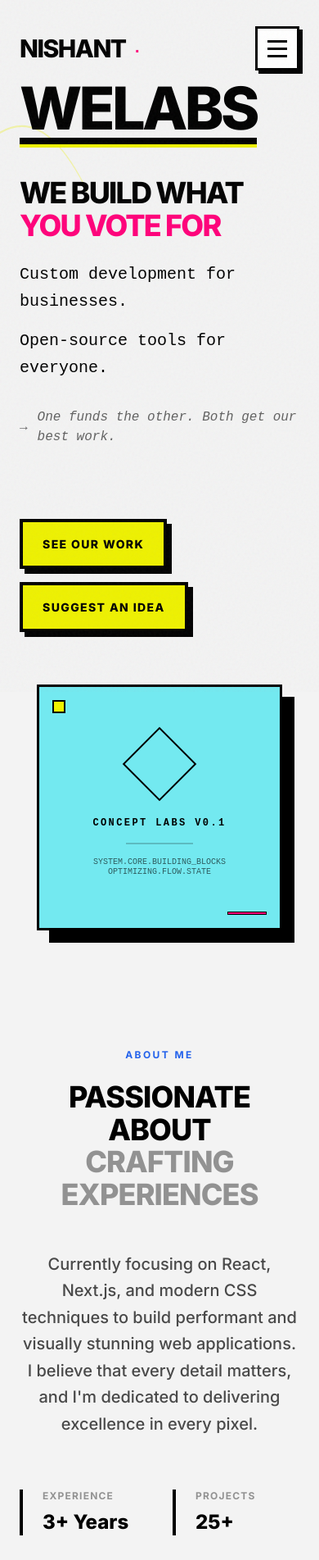
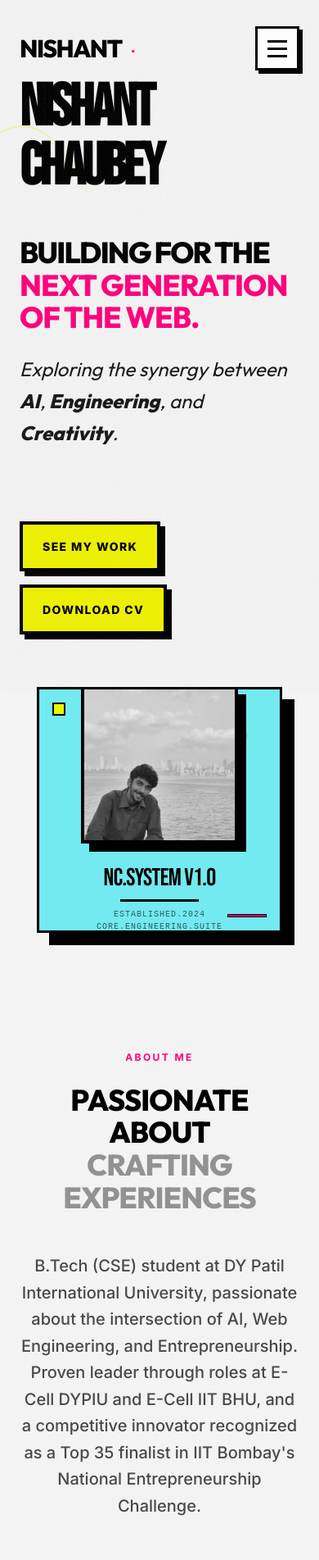
Before and after one commit to nishantchaubeyy/nishantchaubey, a React (Vite) app: page / in a window 390 px wide. Shown: the top 1903 px of the page at 82% size. Built offline with nearby package versions, Linux system fonts and the light colour scheme.

Commit message:
Fix the portfolio

```diff
--- a/index.html
+++ b/index.html
@@ -5,11 +5,16 @@
   <meta charset="UTF-8" />
   <link rel="icon" type="image/svg+xml" href="/favicon.svg" />
   <meta name="viewport" content="width=device-width, initial-scale=1.0" />
-  <title>Portfolio | Creative Developer</title>
+  <title>Nishant Chaubey | Architectural Digital Systems & AI Engineer</title>
+  <meta name="description"
+    content="Portfolio of Nishant Chaubey, a B.Tech CSE student specializing in Scalable Digital Systems, Cloud Infrastructure, and AI-driven solutions." />
+  <meta name="keywords"
+    content="Nishant Chaubey, Portfolio, Software Engineer, B.Tech CSE, AI, Web Development, Brutalist Design" />
+  <meta name="author" content="Nishant Chaubey" />
   <link rel="preconnect" href="https://fonts.googleapis.com">
   <link rel="preconnect" href="https://fonts.gstatic.com" crossorigin>
   <link
-    href="https://fonts.googleapis.com/css2?family=Inter:wght@400;500;600;700;800&family=Poppins:wght@600;700;800;900&display=swap"
+    href="https://fonts.googleapis.com/css2?family=Bebas+Neue&family=Inter:wght@400;500;600;700;800&family=Outfit:wght@400;600;800&family=Poppins:wght@600;700;800;900&display=swap"
     rel="stylesheet">
 </head>
 
--- a/src/components/About.jsx
+++ b/src/components/About.jsx
@@ -12,7 +12,7 @@ const About = () => {
                     transition={{ duration: 0.8 }}
                     className="space-y-6"
                 >
-                    <p className="text-xs font-bold tracking-[0.2em] uppercase text-blue-600">ABOUT ME</p>
+                    <p className="text-xs font-bold tracking-[0.2em] uppercase text-brutalist-pink">ABOUT ME</p>
                     <h2 className="text-4xl md:text-6xl font-display font-black tracking-tight leading-[1.1] text-black">
                         PASSIONATE ABOUT <br />
                         <span className="text-black/40">CRAFTING EXPERIENCES</span>
@@ -27,19 +27,19 @@ const About = () => {
                     className="max-w-3xl space-y-8"
                 >
                     <p className="text-xl md:text-2xl text-black/70 leading-relaxed font-medium">
-                        Currently focusing on React, Next.js, and modern CSS techniques to build
-                        performant and visually stunning web applications. I believe that
-                        every detail matters, and I'm dedicated to delivering excellence in every pixel.
+                        B.Tech (CSE) student at DY Patil International University, passionate about the intersection of AI, Web Engineering, and Entrepreneurship.
+                        Proven leader through roles at E-Cell DYPIU and E-Cell IIT BHU, and a competitive innovator recognized as a Top 35 finalist in
+                        IIT Bombay's National Entrepreneurship Challenge.
                     </p>
 
-                    <div className="grid grid-cols-2 md:grid-cols-4 gap-8 pt-8">
+                    <div className="grid grid-cols-2 md:grid-cols-4 gap-8 pt-8 text-center md:text-left">
                         {[
-                            { label: 'Experience', value: '3+ Years' },
-                            { label: 'Projects', value: '25+' },
-                            { label: 'Happy Clients', value: '40+' },
-                            { label: 'Tech Stack', value: '10+' }
+                            { label: 'Major', value: 'B.Tech CSE' },
+                            { label: 'NEC Rank', value: 'Top 35' },
+                            { label: 'SIH 2025', value: 'Qualifier' },
+                            { label: 'Impact', value: '10+ Proj' }
                         ].map((stat, i) => (
-                            <div key={stat.label} className="space-y-2 border-l-4 border-black pl-6 text-left">
+                            <div key={stat.label} className="space-y-2 border-l-4 border-black pl-6">
                                 <p className="text-xs font-bold tracking-widest text-black/40 uppercase">{stat.label}</p>
                                 <p className="text-2xl font-display font-black text-black">{stat.value}</p>
                             </div>
--- a/src/components/Contact.jsx
+++ b/src/components/Contact.jsx
@@ -8,7 +8,7 @@ const Contact = () => {
         <section id="contact" className="py-24 md:py-32 px-6">
             <div className="max-w-7xl mx-auto space-y-16">
                 <div className="space-y-4">
-                    <p className="text-xs font-bold tracking-[0.2em] uppercase text-blue-600">GET IN TOUCH</p>
+                    <p className="text-xs font-bold tracking-[0.2em] uppercase text-brutalist-pink">GET IN TOUCH</p>
                     <h2 className="text-4xl md:text-6xl font-display font-black tracking-tight leading-[1.1] text-black">
                         LET'S WORK <br />
                         <span className="text-black/40">TOGETHER</span>
@@ -31,20 +31,26 @@ const Contact = () => {
 
                         <div className="space-y-6">
                             {[
-                                { label: 'EMAIL', value: 'hello@nishant.me', icon: Mail },
-                                { label: 'LINKEDIN', value: 'linkedin.com/in/nishant', icon: Linkedin },
-                                { label: 'GITHUB', value: 'github.com/nishant', icon: Github },
-                                { label: 'TWITTER', value: 'twitter.com/nishant', icon: Twitter }
+                                { label: 'EMAIL', value: 'nishantchaubey8004@gmail.com', href: 'mailto:nishantchaubey8004@gmail.com', icon: Mail, isEmail: true },
+                                { label: 'LINKEDIN', value: 'Nishant Chaubey', href: 'https://www.linkedin.com/in/nishant-chaubey-9b3080313?utm_source=share_via&utm_content=profile&utm_medium=member_android', icon: Linkedin },
+                                { label: 'GITHUB', value: 'nishantchaubeyy', href: 'https://github.com/nishantchaubeyy', icon: Github },
+                                { label: 'TWITTER', value: 'nishantchaubeyy', href: 'https://twitter.com/nishantchaubeyy', icon: Twitter }
                             ].map((link, i) => (
-                                <div key={link.label} className="group flex items-center gap-6 p-6 brutalist-card hover:bg-brutalist-cyan">
+                                <a
+                                    key={link.label}
+                                    href={link.href}
+                                    target={link.isEmail ? undefined : "_blank"}
+                                    rel="noopener noreferrer"
+                                    className="group flex items-center gap-6 p-6 brutalist-card hover:bg-brutalist-cyan transition-all"
+                                >
                                     <div className="p-4 border-2 border-black bg-white group-hover:bg-black group-hover:text-white transition-all shadow-[4px_4px_0_0_#000]">
                                         <link.icon className="w-6 h-6" />
                                     </div>
-                                    <div>
+                                    <div className="overflow-hidden">
                                         <p className="text-xs font-bold tracking-widest text-black/40 uppercase">{link.label}</p>
-                                        <p className="text-xl font-display font-black text-black tracking-tight">{link.value}</p>
+                                        <p className="text-lg font-display font-black text-black tracking-tight truncate">{link.value}</p>
                                     </div>
-                                </div>
+                                </a>
                             ))}
                         </div>
                     </motion.div>
--- a/src/components/Hero.jsx
+++ b/src/components/Hero.jsx
@@ -21,45 +21,33 @@ const Hero = () => {
                         <motion.h2
                             initial={{ opacity: 0, x: -20 }}
                             animate={{ opacity: 1, x: 0 }}
-                            className="text-7xl md:text-9xl font-display font-black tracking-tighter"
+                            className="text-7xl md:text-9xl font-bebas font-black tracking-tighter"
                         >
-                            WeLabs
+                            NISHANT CHAUBEY
                         </motion.h2>
-                        <motion.div
-                            initial={{ scaleX: 0 }}
-                            animate={{ scaleX: 1 }}
-                            transition={{ delay: 0.5, duration: 0.5 }}
-                            className="absolute -bottom-2 left-0 w-full h-2 bg-black origin-left shadow-[0_4px_0_#eef100]"
-                        />
                     </div>
-
                     <div className="space-y-6">
                         <motion.h1
                             initial={{ opacity: 0, y: 30 }}
                             animate={{ opacity: 1, y: 0 }}
                             transition={{ delay: 0.2 }}
-                            className="text-4xl md:text-6xl font-display font-black leading-[1.1] tracking-tighter flex flex-col"
+                            className="text-4xl md:text-6xl font-display font-black leading-[1.1] tracking-tighter"
                         >
-                            <span>We Build What</span>
-                            <span className="text-brutalist-pink">You Vote For</span>
+                            Building for the <br />
+                            <span className="text-brutalist-pink tracking-tight">Next Generation of the Web.</span>
                         </motion.h1>
 
                         <motion.div
                             initial={{ opacity: 0 }}
                             animate={{ opacity: 1 }}
                             transition={{ delay: 0.4 }}
-                            className="space-y-4 max-w-lg"
+                            className="space-y-4 max-w-2xl"
                         >
-                            <p className="text-xl md:text-2xl font-mono leading-relaxed">
-                                Custom development for businesses.
+                            <p className="text-2xl md:text-3xl font-display font-medium leading-relaxed opacity-90 italic">
+                                Exploring the synergy between <span className="text-black font-black">AI</span>,
+                                <span className="text-black font-black"> Engineering</span>, and
+                                <span className="text-black font-black"> Creativity</span>.
                             </p>
-                            <p className="text-xl md:text-2xl font-mono leading-relaxed">
-                                Open-source tools for everyone.
-                            </p>
-                            <div className="pt-4 flex items-center gap-3 text-brutalist-black/60 font-mono italic">
-                                <span>→</span>
-                                <span>One funds the other. Both get our best work.</span>
-                            </div>
                         </motion.div>
                     </div>
 
@@ -69,12 +57,16 @@ const Hero = () => {
                         transition={{ delay: 0.6 }}
                         className="flex flex-wrap gap-4 pt-10"
                     >
-                        <button className="brutalist-button bg-brutalist-yellow">
-                            See Our Work
-                        </button>
-                        <button className="brutalist-button bg-white">
-                            Suggest an Idea
-                        </button>
+                        <a href="#projects" className="brutalist-button bg-brutalist-yellow hover:translate-x-1 hover:translate-y-1 hover:shadow-none transition-all">
+                            See My Work
+                        </a>
+                        <a
+                            href="/Nishantresume.pdf"
+                            target="_blank"
+                            className="brutalist-button bg-white hover:translate-x-1 hover:translate-y-1 hover:shadow-none transition-all"
+                        >
+                            Download CV
+                        </a>
                     </motion.div>
                 </div>
 
@@ -90,19 +82,36 @@ const Hero = () => {
                         <div className="absolute inset-0 grid grid-cols-10 grid-rows-10 border border-black/5 opacity-20 pointer-events-none" />
 
                         {/* Artistic Element (Logo or Abstract Shape) */}
-                        <div className="flex flex-col items-center gap-4 text-center">
-                            <div className="w-16 h-16 border-2 border-black rotate-45 mb-4 group-hover:rotate-180 transition-transform duration-1000" />
-                            <p className="font-mono text-xs uppercase tracking-[0.2em] font-bold">Concept Labs v0.1</p>
-                            <div className="w-1/2 h-[2px] bg-black/20" />
-                            <p className="font-mono text-[10px] leading-tight opacity-60">
-                                SYSTEM.CORE.BUILDING_BLOCKS<br />
-                                OPTIMIZING.FLOW.STATE
-                            </p>
+                        <div className="flex flex-col items-center gap-6 text-center z-10">
+                            <motion.div
+                                initial={{ y: 20, opacity: 0 }}
+                                animate={{ y: 0, opacity: 1 }}
+                                transition={{ delay: 1 }}
+                                className="w-48 h-48 md:w-64 md:h-64 grayscale group-hover:grayscale-0 transition-all duration-700 border-4 border-black shadow-[10px_10px_0_0_#000] overflow-hidden rotate-3 group-hover:rotate-0"
+                            >
+                                <img
+                                    src="/profile.jpeg"
+                                    alt="Nishant Chaubey"
+                                    className="w-full h-full object-cover"
+                                    onError={(e) => {
+                                        e.target.src = 'https://images.unsplash.com/photo-1507003211169-0a1dd7228f2d?q=80&w=1000&auto=format&fit=crop';
+                                    }}
+                                />
+                            </motion.div>
+                            <div className="space-y-2">
+                                <p className="font-bebas text-3xl md:text-4xl tracking-tight">NC.SYSTEM v1.0</p>
+                                <div className="w-24 h-[3px] bg-black mx-auto" />
+                                <p className="font-mono text-[10px] uppercase tracking-widest opacity-60">
+                                    ESTABLISHED.2024<br />
+                                    CORE.ENGINEERING.SUITE
+                                </p>
+                            </div>
                         </div>
 
                         {/* Additional brutalist deco */}
                         <div className="absolute top-4 left-4 w-4 h-4 bg-brutalist-yellow border-2 border-black" />
                         <div className="absolute bottom-4 right-4 w-12 h-1 bg-brutalist-pink border border-black" />
+                        <div className="absolute top-10 right-10 w-8 h-8 rounded-full border-2 border-dashed border-black/20 animate-spin-slow" />
                     </div>
                 </motion.div>
             </div>
--- a/src/components/Projects.jsx
+++ b/src/components/Projects.jsx
@@ -5,35 +5,35 @@ import { Github } from './SocialIcons';
 
 const projects = [
     {
-        title: 'E-Commerce Platform',
-        description: 'A full-stack e-commerce marketplace built with React, Node.js, and Stripe integration.',
-        tech: ['React', 'Tailwind', 'Node.js', 'Stripe'],
-        image: 'https://images.unsplash.com/photo-1557821552-17105176677c?auto=format&fit=crop&q=80&w=1600',
-        github: '#',
+        title: 'OceraAi',
+        description: 'AI-driven data platform focusing on Oceanographic, Fisheries, and Molecular Biodiversity insights. Built for SIH 2025 Hackathon.',
+        tech: ['Python', 'FastAPI', 'TensorFlow', 'PostgreSQL'],
+        image: 'oceanographic_platform_mockup_1774519055188.png',
+        github: 'https://github.com/nishantchaubeyy/OceraAi',
+        live: 'https://nishantchaubeyy.github.io/OceraAi/'
+    },
+    {
+        title: 'The US Residency',
+        description: 'Complete hotel website and OTA integration with Google Hotel Center API, emphasizing mobile-first user experience and high-speed performance.',
+        tech: ['React.js', 'Firebase', 'SEO', 'Google API'],
+        image: 'hotel_portfolio_mockup_1774519071588.png',
+        github: 'https://github.com/theusresidency/usresidency.github.io',
+        live: 'https://theusresidency.github.io/usresidency.github.io/'
+    },
+    {
+        title: 'EduSync (LMS)',
+        description: 'A comprehensive education portal featuring course administration, student progress tracking, and interactive learning modules.',
+        tech: ['React', 'Node.js', 'Firebase'],
+        image: 'lms_mockup_1774522249160.png',
+        github: 'https://github.com/nishantchaubeyy/EduSync.git',
         live: '#'
     },
     {
-        title: 'AI Dashboard',
-        description: 'A sophisticated dashboard for AI monitoring and analytics with interactive charts.',
-        tech: ['Next.js', 'Typescript', 'Framer Motion', 'Chart.js'],
-        image: 'https://images.unsplash.com/photo-1551288049-bb1c00342153?auto=format&fit=crop&q=80&w=1600',
-        github: '#',
-        live: '#'
-    },
-    {
-        title: 'Modern Portfolio',
-        description: 'A clean, high-performance portfolio website with smooth animations and dark theme.',
-        tech: ['Vite', 'React', 'Tailwind CSS', 'Framer Motion'],
-        image: 'https://images.unsplash.com/photo-1517694712202-14dd9538aa97?auto=format&fit=crop&q=80&w=1600',
-        github: '#',
-        live: '#'
-    },
-    {
-        title: 'Task Management App',
-        description: 'A collaborative task management tool with real-time updates and drag-and-drop features.',
-        tech: ['React', 'Firebase', 'Tailwind', 'React-DnD'],
-        image: 'https://images.unsplash.com/photo-1484480974693-6ca0a78fb36b?auto=format&fit=crop&q=80&w=1600',
-        github: '#',
+        title: 'Civic Twin IIIT Delhi',
+        description: 'A simulation platform designed to predict public behavior and sentiment toward governance policies (e.g., CAA, Farm Laws), enabling proactive planning and crisis management.',
+        tech: ['Python', 'GIS', 'React', 'D3.js'],
+        image: 'civic_twin_mockup_1774522271429.png',
+        github: 'https://github.com/nishantchaubeyy',
         live: '#'
     }
 ];
@@ -43,7 +43,7 @@ const Projects = () => {
         <section id="projects" className="py-24 md:py-32 px-6">
             <div className="max-w-7xl mx-auto space-y-16">
                 <div className="space-y-4">
-                    <p className="text-xs font-bold tracking-[0.2em] uppercase text-blue-600">SELECTED WORK</p>
+                    <p className="text-xs font-bold tracking-[0.2em] uppercase text-brutalist-pink">SELECTED WORK</p>
                     <h2 className="text-4xl md:text-6xl font-display font-black tracking-tight leading-[1.1] text-black">
                         FEATURED <br />
                         <span className="text-black/40">PROJECTS</span>
--- a/src/components/Skills.jsx
+++ b/src/components/Skills.jsx
@@ -1,56 +1,54 @@
 import React from 'react';
 import { motion } from 'framer-motion';
 
-const skills = [
-    { name: 'React', level: '90%' },
-    { name: 'JavaScript', level: '95%' },
-    { name: 'TypeScript', level: '85%' },
-    { name: 'Next.js', level: '80%' },
-    { name: 'Tailwind CSS', level: '95%' },
-    { name: 'Framer Motion', level: '85%' },
-    { name: 'Node.js', level: '75%' },
-    { name: 'Firebase', level: '70%' },
-    { name: 'Git', level: '90%' },
-    { name: 'Figma', level: '75%' },
-    { name: 'Redux', level: '80%' },
-    { name: 'GraphQL', level: '65%' }
+const skillCategories = [
+    {
+        title: 'Languages',
+        skills: ['Python', 'C', 'Java', 'HTML', 'CSS']
+    },
+    {
+        title: 'Frameworks',
+        skills: ['FastAPI', 'React.js', 'PyTorch', 'TensorFlow', 'NumPy', 'Pandas', 'Scikit-learn']
+    },
+    {
+        title: 'Tools',
+        skills: ['Docker', 'Firebase', 'Figma', 'PostgreSQL', 'Tableau', 'Jupyter']
+    }
 ];
 
 const Skills = () => {
     return (
         <section id="skills" className="py-24 md:py-32 px-6">
-            <div className="max-w-7xl mx-auto space-y-16">
+            <div className="max-w-7xl mx-auto space-y-24">
                 <div className="space-y-4">
-                    <p className="text-xs font-bold tracking-[0.2em] uppercase text-blue-600">TECHNICAL STACK</p>
+                    <p className="text-xs font-bold tracking-[0.2em] uppercase text-brutalist-pink">TECHNICAL STACK</p>
                     <h2 className="text-4xl md:text-6xl font-display font-black tracking-tight leading-[1.1] text-black">
                         MY SKILLS <br />
                         <span className="text-black/40">& EXPERTISE</span>
                     </h2>
                 </div>
 
+                <div className="space-y-20">
+                    {skillCategories.map((cat, i) => (
+                        <div key={cat.title} className="space-y-10">
+                            <h3 className="text-2xl font-display font-black border-l-8 border-brutalist-yellow pl-6 uppercase tracking-widest">{cat.title}</h3>
                             <div className="grid grid-cols-2 md:grid-cols-4 lg:grid-cols-6 gap-6">
-                    {skills.map((skill, i) => (
+                                {cat.skills.map((skill, j) => (
                                     <motion.div
-                            key={skill.name}
+                                        key={skill}
                                         initial={{ opacity: 0, scale: 0.9 }}
                                         whileInView={{ opacity: 1, scale: 1 }}
                                         viewport={{ once: true }}
-                            transition={{ duration: 0.4, delay: i * 0.05 }}
+                                        transition={{ duration: 0.4, delay: j * 0.05 }}
                                         className="p-6 brutalist-card flex flex-col items-center justify-center gap-4 hover:bg-brutalist-yellow group"
                                     >
-                            <div className="text-sm font-black tracking-widest text-black uppercase transition-colors">
-                                {skill.name}
-                            </div>
-                            <div className="w-full h-1 bg-black/10">
-                                <div
-                                    className="h-full bg-black transition-all duration-1000"
-                                    style={{ width: skill.level }}
-                                />
-                            </div>
-                            <div className="text-[10px] font-black tracking-tighter text-black/40 group-hover:text-black">
-                                {skill.level}
+                                        <div className="text-xs font-black tracking-widest text-black uppercase text-center">
+                                            {skill}
                                         </div>
                                     </motion.div>
+                                ))}
+                            </div>
+                        </div>
                     ))}
                 </div>
             </div>
--- a/tailwind.config.js
+++ b/tailwind.config.js
@@ -16,8 +16,9 @@ export default {
       },
       fontFamily: {
         sans: ['Inter', 'sans-serif'],
-        display: ['Inter', 'system-ui', 'sans-serif'],
+        display: ['Outfit', 'Inter', 'system-ui', 'sans-serif'],
         mono: ['Space Mono', 'monospace'],
+        bebas: ['Bebas Neue', 'cursive'],
       },
       boxShadow: {
         'brutalist': '4px 4px 0px 0px #000000',
```
Also changed, not shown: src/components/Footer.jsx (+4 -4 lines), public/profile.jpeg (added), 1 other file (tests, documents, lock files or other folders). Lines whose indentation alone changed are shown as unchanged.
